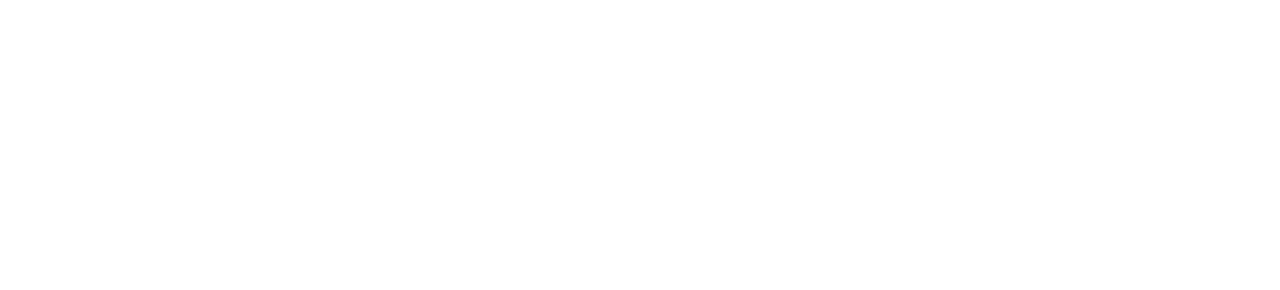
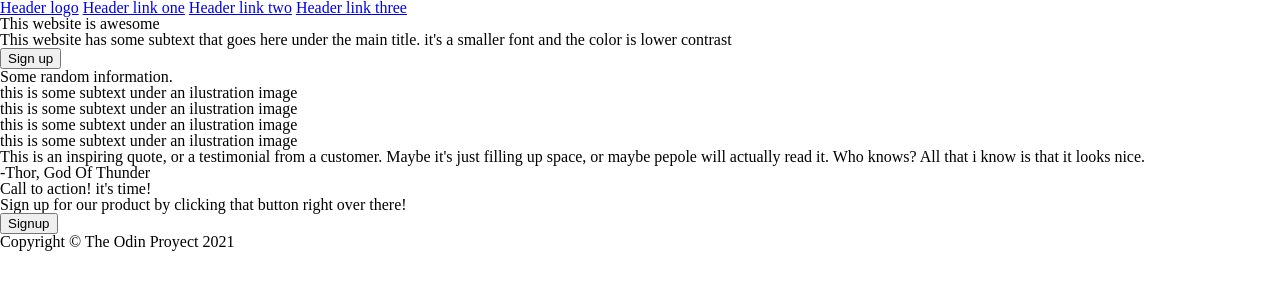
Before and after one commit to aoimonster/landing-page, a plain HTML site: page index.html in a window 1280 px wide. Drawn offline with Linux system fonts and the light colour scheme.

Commit message:
added html structure

```diff
--- a/index.html
+++ b/index.html
@@ -1,5 +1,6 @@
 <!DOCTYPE html>
 <html lang="en">
+
 <head>
     <meta charset="UTF-8">
     <meta name="viewport" content="width=device-width, initial-scale=1.0">
@@ -7,9 +8,59 @@
     <link rel="stylesheet" href="app.css">
     <link rel="stylesheet" href="main.css">
 </head>
+
 <body>
-    <nav>
+    <section>
+        <nav>
+            <a href="./index.html">Header logo</a>
+            <a href="./index.html">Header link one</a>
+            <a href="./index.html">Header link two</a>
+            <a href="./index.html">Header link three</a>
+        </nav>
+    </section>
+    <section>
+        <h1>This website is awesome</h1>
+        <p>This website has some subtext that goes here under the main title. it's a smaller font and the color is lower
+            contrast</p>
+        <input type="button" value="Sign up">
 
-    </nav>
+    </section>
+    <section>
+        <h2>Some random information.</h2>
+        <div>
+            <div></div>
+            <p>this is some subtext under an ilustration image</p>
+        </div>
+        <div>
+            <div></div>
+            <p>this is some subtext under an ilustration image</p>
+        </div>
+        <div>
+            <div></div>
+            <p>this is some subtext under an ilustration image</p>
+        </div>
+        <div>
+            <div></div>
+            <p>this is some subtext under an ilustration image</p>
+        </div>
+    </section>
+    <section>
+        <div>
+            <p>This is an inspiring quote, or a testimonial from a customer. Maybe it's just filling up space, or maybe
+                pepole will actually read it. Who knows? All that i know is that it looks nice.</p>
+            <p>-Thor, God Of Thunder</p>
+        </div>
+    </section>
+    <section>
+        <div>
+            <h3>Call to action! it's time!</h3>
+            <p>Sign up for our product by clicking that button right over there!</p>
+            <input type="button" value="Signup">
+        </div>
+    </section>
+    <footer>
+        <p>Copyright &#169; The Odin Proyect 2021</p>
+    </footer>
 </body>
+
 </html>
```
